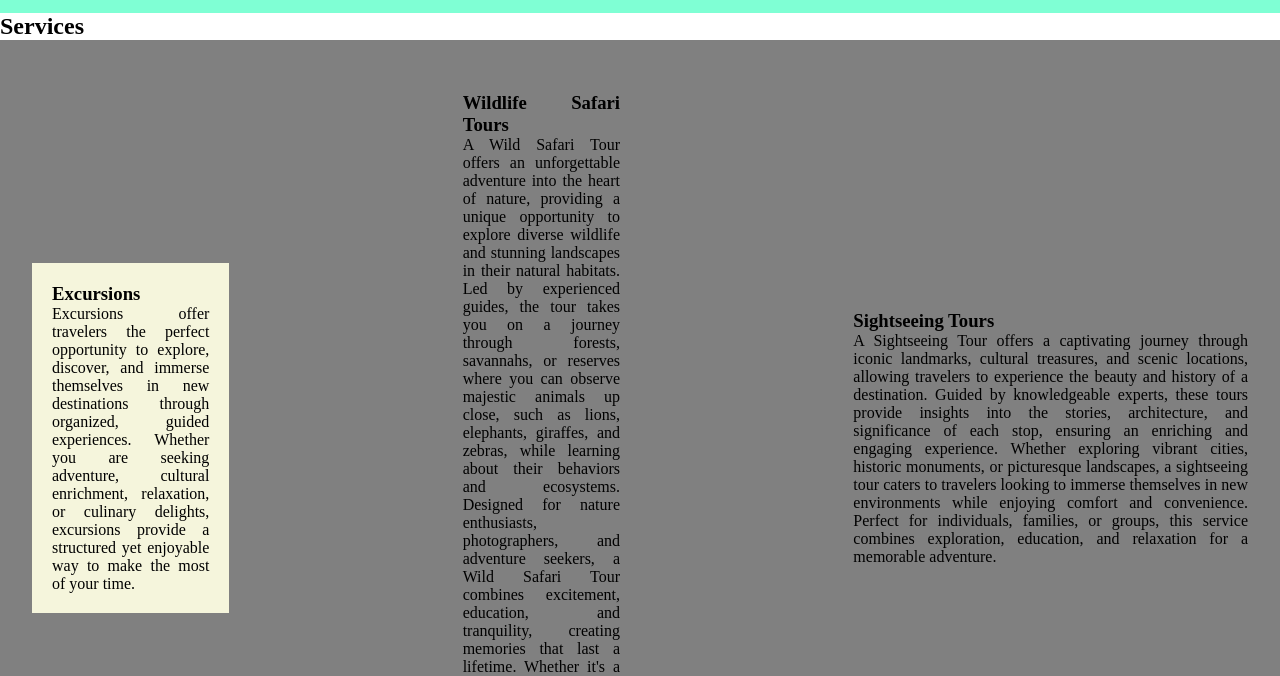
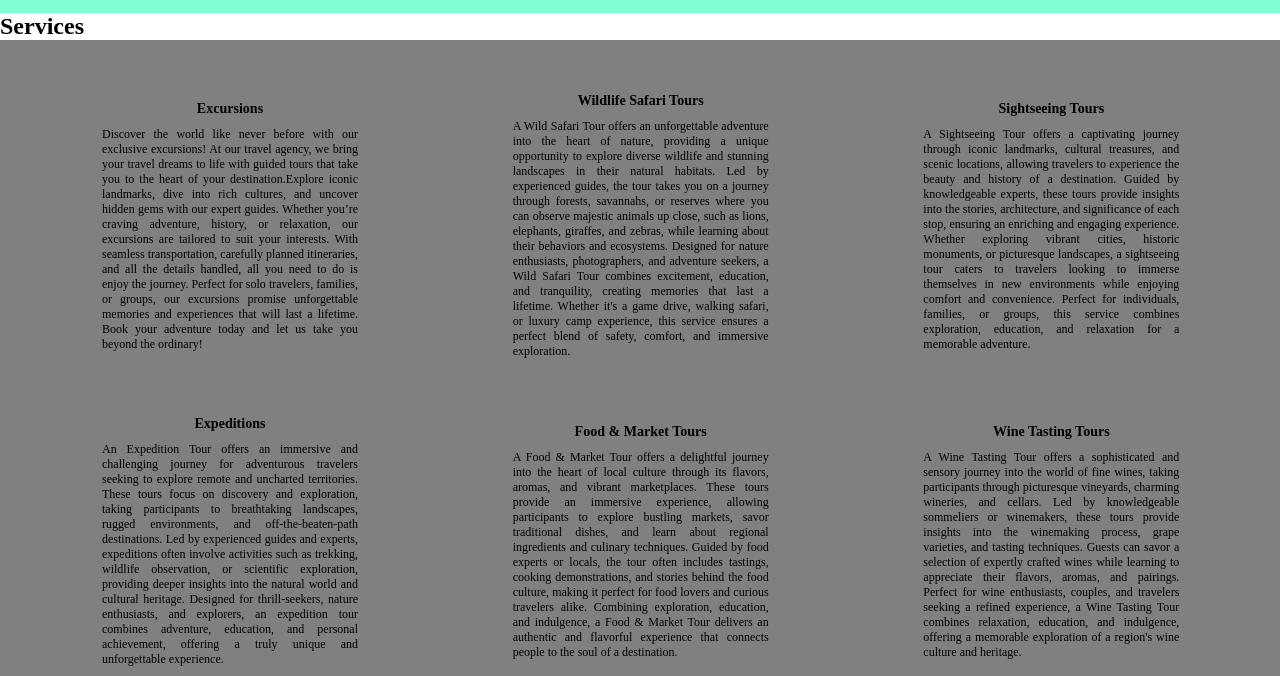
Before and after one commit to MaksimShupta/MAM-coding-school, a plain HTML site: page 16122024/travel-agency/index.html in a window 1280 px wide. Shown: the part 56-732 px from the top of the page. Drawn offline with Linux system fonts and the light colour scheme.

Commit message:
Message for your change

```diff
--- a/16122024/travel-agency/index.html
+++ b/16122024/travel-agency/index.html
@@ -20,16 +20,22 @@
     </header>
     <main>
       <h2>Services</h2>
-      <section id="services" class="services">
+      <section class="services">
         <div class="excursions">
           <h3>Excursions</h3>
           <p>
-            Excursions offer travelers the perfect opportunity to explore,
-            discover, and immerse themselves in new destinations through
-            organized, guided experiences. Whether you are seeking adventure,
-            cultural enrichment, relaxation, or culinary delights, excursions
-            provide a structured yet enjoyable way to make the most of your
-            time.
+            Discover the world like never before with our exclusive excursions!
+            At our travel agency, we bring your travel dreams to life with
+            guided tours that take you to the heart of your destination.Explore
+            iconic landmarks, dive into rich cultures, and uncover hidden gems
+            with our expert guides. Whether you’re craving adventure, history,
+            or relaxation, our excursions are tailored to suit your interests.
+            With seamless transportation, carefully planned itineraries, and all
+            the details handled, all you need to do is enjoy the journey.
+            Perfect for solo travelers, families, or groups, our excursions
+            promise unforgettable memories and experiences that will last a
+            lifetime. Book your adventure today and let us take you beyond the
+            ordinary!
           </p>
         </div>
         <div class="wildlife">
--- a/16122024/travel-agency/styles.css
+++ b/16122024/travel-agency/styles.css
@@ -30,7 +30,6 @@ nav a {
 }
 section {
   padding: 30px;
-  text-align: justify;
 }
 .services {
   background-color: gray;
@@ -40,49 +39,74 @@ section {
   display: grid;
   align-items: center;
   grid-template-columns: repeat(3, 2fr);
+  font-size: 12px;
 }
 .excursions {
-  background-color: beige;
-  display: grid;
+  /*background-color: beige;*/
+  gap: 10px;
+  display: flex;
+  flex-direction: column;
   justify-content: center;
   align-items: center;
   padding: 20px;
-  width: 50%;
+  margin-left: 50px;
+  width: 75%;
+  text-align: justify;
 }
 .wildlife {
-  display: grid;
+  display: flex;
+  gap: 10px;
+  flex-direction: column;
   justify-content: center;
   align-items: center;
   padding: 20px;
-  width: 50%;
+  margin-left: 50px;
+  width: 75%;
+  text-align: justify;
 }
-.sigthseeing {
-  display: grid;
+.sightseeing {
+  display: flex;
+  gap: 10px;
+  flex-direction: column;
+  justify-content: center;
+  align-items: center;
+  text-align: justify;
+  padding: 20px;
+  margin-left: 50px;
+  width: 75%;
+}
+.expeditions {
+  display: flex;
+  gap: 10px;
+  flex-direction: column;
   justify-content: center;
   align-items: center;
   padding: 20px;
-  width: 50%;
+  margin-left: 50px;
+  width: 75%;
+  text-align: justify;
 }
-.expeditions {
-  display: grid;
+.foods {
+  display: flex;
+  gap: 10px;
+  flex-direction: column;
   justify-content: center;
   align-items: center;
   padding: 20px;
-  width: 50%;
+  margin-left: 50px;
+  width: 75%;
+  text-align: justify;
 }
-.foods {
-  display: grid;
+.wine {
+  display: flex;
+  gap: 10px;
+  flex-direction: column;
   justify-content: center;
   align-items: center;
   padding: 20px;
-  width: 50%;
-}
-.wine {
-  display: grid;
-  justify-content: center;
-  align-items: center;
-  padding: 20px;
-  width: 50%;
+  margin-left: 50px;
+  width: 75%;
+  text-align: justify;
 }
 /*.nav-end {
   display: flex;
```
